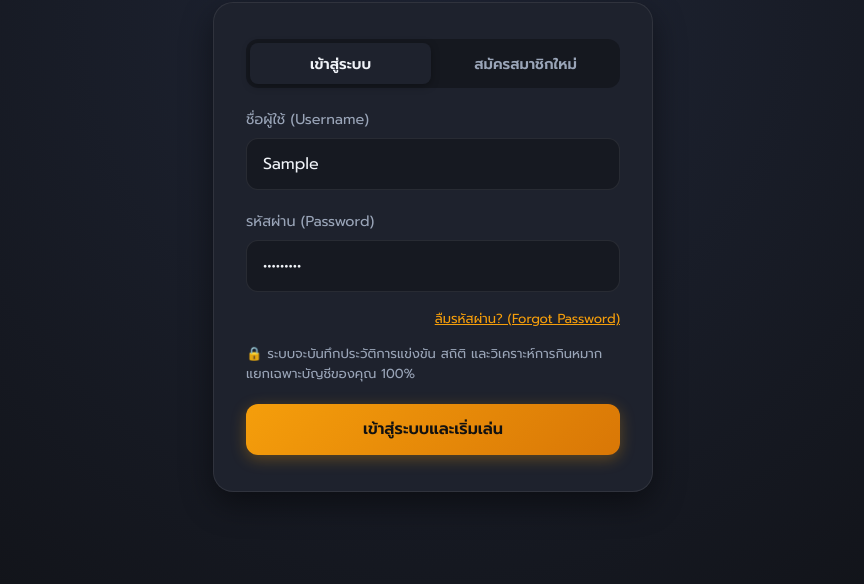
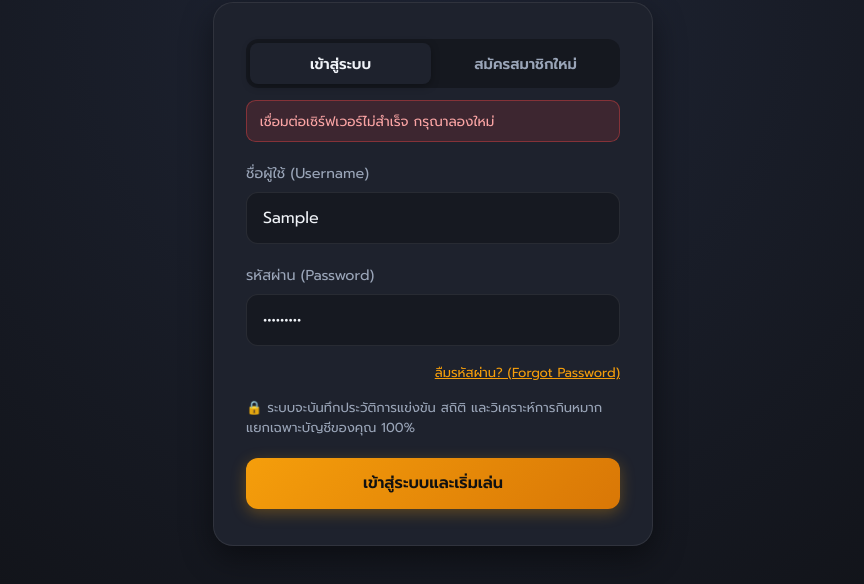
Before and after one commit to Bass1551/online-go, a website: page public/index.html in a window 1280 px wide. Both pictures are taken after typing "Sample", "Sample123" into the empty fields and a click on the button "เข้าสู่ระบบและเริ่มเล่น". Shown: the part 148-732 px from the top of the page, without its empty margins (207-1071 px from the left). Drawn offline with nearby package versions, Linux system fonts and the light colour scheme; no server answers.

Commit message:
fix(auth): fix missing try block in gameClient.js and add direct click listener for gate submit

```diff
--- a/public/gameClient.js
+++ b/public/gameClient.js
@@ -870,6 +870,9 @@ function setupEventListeners() {
   if (gateAuthForm) {
     gateAuthForm.addEventListener('submit', handleGateSubmit);
   }
+  if (btnGateSubmit) {
+    btnGateSubmit.addEventListener('click', handleGateSubmit);
+  }
 
   if (btnLogout) {
     btnLogout.addEventListener('click', handleLogout);
@@ -1040,6 +1043,8 @@ async function checkAuth() {
     }
   } catch (err) {
     console.error('Auth check error:', err);
+    currentUser = null;
+    renderUserBar();
   }
 }
 
@@ -1047,7 +1052,7 @@ function renderUserBar() {
   const accountPlayerNames = document.querySelectorAll('.account-player-name');
   if (currentUser) {
     if (authGateView) authGateView.style.display = 'none';
-    if (lobbyView && gameView.style.display !== 'flex') lobbyView.style.display = 'block';
+    if (lobbyView && (!gameView || gameView.style.display !== 'flex')) lobbyView.style.display = 'block';
     if (currentUserName) currentUserName.innerText = currentUser.username;
     accountPlayerNames.forEach(el => el.innerText = currentUser.username);
   } else {
@@ -1079,8 +1084,15 @@ function switchGateTab(mode) {
   gateErrorMessage.style.display = 'none';
 }
 
+let isGateSubmitting = false;
+
 async function handleGateSubmit(e) {
-  if (e) e.preventDefault();
+  if (e) {
+    e.preventDefault();
+    if (e.stopPropagation) e.stopPropagation();
+  }
+  if (isGateSubmitting) return;
+
   const username = gateUsername.value.trim();
   const password = gatePassword.value;
   const recoveryPin = gateRecoveryPin ? gateRecoveryPin.value.trim() : '';
@@ -1093,6 +1105,12 @@ async function handleGateSubmit(e) {
     gateErrorMessage.innerText = 'กรุณากรอกชื่อผู้ใช้และรหัสผ่านให้ครบถ้วน';
     gateErrorMessage.style.display = 'block';
     return;
+  }
+
+  isGateSubmitting = true;
+  if (btnGateSubmit) {
+    btnGateSubmit.disabled = true;
+    btnGateSubmit.innerText = gateMode === 'register' ? '⏳ กำลังสมัครสมาชิก...' : '⏳ กำลังเข้าสู่ระบบ...';
   }
 
   const endpoint = gateMode === 'register' ? '/api/register' : '/api/login';
@@ -1140,8 +1158,15 @@ async function handleGateSubmit(e) {
       gateErrorMessage.style.display = 'block';
     }
   } catch (err) {
+    console.error('Login/Register error:', err);
     gateErrorMessage.innerText = 'เชื่อมต่อเซิร์ฟเวอร์ไม่สำเร็จ กรุณาลองใหม่';
     gateErrorMessage.style.display = 'block';
+  } finally {
+    isGateSubmitting = false;
+    if (btnGateSubmit) {
+      btnGateSubmit.disabled = false;
+      btnGateSubmit.innerText = gateMode === 'register' ? 'สมัครสมาชิกและเริ่มเล่น' : 'เข้าสู่ระบบและเริ่มเล่น';
+    }
   }
 }
 
@@ -1241,6 +1266,7 @@ async function handleForgotOtpRequest(e) {
     btnSubmitOtpRequest.innerText = '⏳ กำลังส่งรหัส OTP...';
   }
 
+  try {
     const controller = new AbortController();
     const timeoutId = setTimeout(() => controller.abort(), 7000);
 
--- a/public/index.html
+++ b/public/index.html
@@ -52,7 +52,7 @@
 
       <div id="gateErrorMessage" class="auth-error" style="display: none;"></div>
 
-      <form id="gateAuthForm" onsubmit="return false;" style="margin-top: 1.25rem;">
+      <form id="gateAuthForm" style="margin-top: 1.25rem;">
         <div class="form-group" style="text-align: left;">
           <label class="form-label" for="gateUsername">ชื่อผู้ใช้ (Username)</label>
           <input type="text" id="gateUsername" class="form-input" placeholder="ใส่ชื่อผู้ใช้..." autocomplete="username" maxlength="20" required>
```
